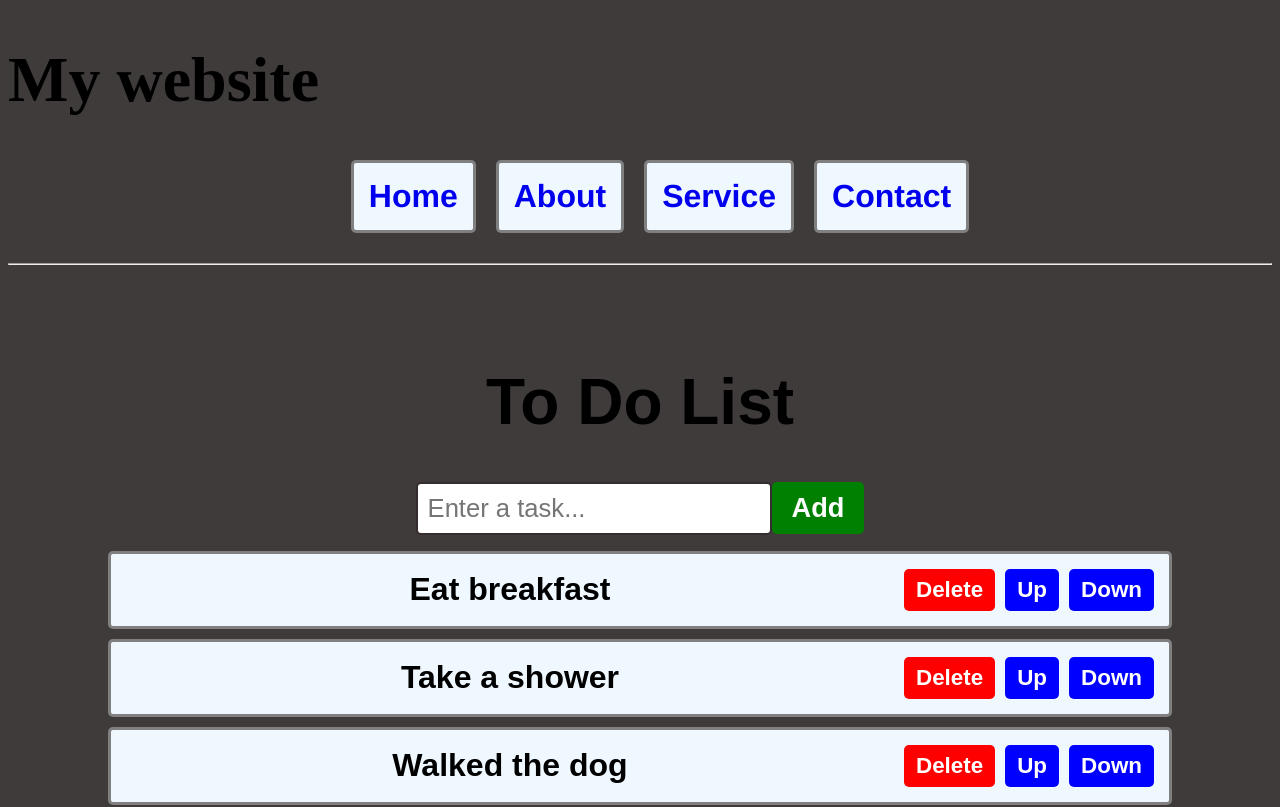
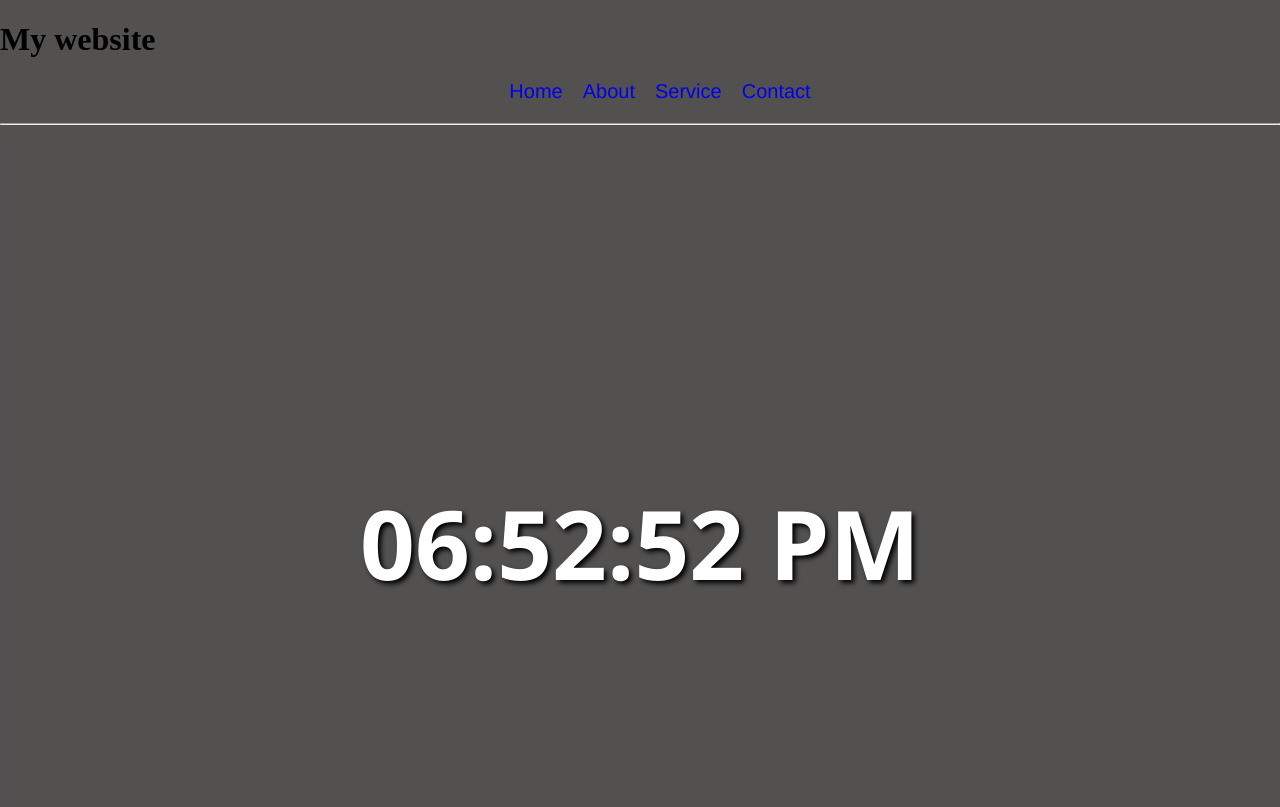
Before and after one commit to szaloczy/Y4O4X0WebTechGyak, a React (Vite) app in the folder webtech1/my-react-app/: page / in a window 1280 px wide. Shown: the top 807 px of the page. Built offline with nearby package versions, Linux system fonts and the light colour scheme.

Commit message:
Digital-clock-component

```diff
--- a/webtech1/my-react-app/src/App.jsx
+++ b/webtech1/my-react-app/src/App.jsx
@@ -1,19 +1,14 @@
-import Footer from './Footer'
-import Header from './Header/Header'
-import ToDoList from './ToDoList';
-
+import Footer from './Footer';
+import Header from './Header/Header';
+import MyComponent6 from './MyComponent6';
+import DigitalClock from './DigitalClock/DigitalClock';
 
 function App() {
-
-  const fruits = [{id:1, name:"orange", caleroies: 95},
-    {id:2, name:"apple", caleroies: 45},
-    {id:3, name:"banan", caleroies: 159},
-];
 
   return(
     <>
     <Header></Header>
-    <ToDoList></ToDoList>
+    <DigitalClock></DigitalClock>
     <Footer></Footer>
     </>
   );
--- /dev/null
+++ b/webtech1/my-react-app/src/DigitalClock/DigitalClock.jsx
@@ -0,0 +1,44 @@
+import react, {useState, useEffect} from 'react';
+
+function DigitalClock(){
+
+    const [time, setTime] = useState(new Date());
+
+    useEffect(() => {
+        const intervalId = setInterval(() => {
+            setTime(new Date());
+        } ,1000);
+
+        return() => {
+            clearInterval(intervalId);
+        }
+    }, []);
+
+    function formatTime(){
+        let hours = time.getHours();
+        let minutes = time.getMinutes();
+        let seconds = time.getSeconds();
+        const meridiem = hours >= 12 ? "PM" : "AM";
+
+        hours = hours % 12 || 12;
+
+        return `${padZero(hours)}:${padZero(minutes)}:${padZero(seconds)} ${meridiem}`;
+    }
+
+    function padZero(number) {
+        return (number < 10 ? "0" : "") + number;
+    }
+
+    return(
+
+        <>
+        <div className="clock-container">
+            <div className='clock'>
+                <span>{formatTime()}</span>
+            </div>
+        </div>
+        </>
+    );
+}
+
+export default DigitalClock
--- /dev/null
+++ b/webtech1/my-react-app/src/MyComponent6.jsx
@@ -0,0 +1,36 @@
+import React, {useState, useEffect} from 'react';
+
+function MyComponent6(){
+
+    const [width, setWidth] = useState(window.innerWidth);
+    const [height, setHeight] = useState(window.innerHeight);
+
+    useEffect(() => {
+        window.addEventListener("resize", handleResize);
+        console.log("Event listener added");
+
+        return() => {
+            window.removeEventListener("resize", handleResize);
+            console.log("Event listener removed");
+
+        }
+    }, []);
+
+    useEffect(() => {
+        document.title = `Size: ${width} x ${height}`;
+    }, [width, height])
+
+    function handleResize(){
+        setWidth(window.innerWidth);
+        setHeight(window.innerHeight);
+    }
+
+    return(
+        <>
+        <p>Window width: {width}px</p>
+        <p>Window height: {height}px</p>
+        </>
+    );
+}
+
+export default MyComponent6
--- a/webtech1/my-react-app/src/index.css
+++ b/webtech1/my-react-app/src/index.css
@@ -1,82 +1,24 @@
 body{
-  background-color: rgb(63, 59, 59);
+    background-color: hsl(0, 2%, 32%);
+    margin: 0;
 }
 
-.to-do-list{
-  font-family: Arial, Helvetica, sans-serif;
-  text-align: center;
-  margin: 100px;
+.clock-container{
+    backdrop-filter: blur(5px);
+    width: 100vw;
+    padding: 10px 0;
 }
 
-h1{
-  font-size: 4rem;
+.clock{
+    color: white;
+    font-size: 6rem;
+    font-weight: bold;
+    font-family: 'Segoe UI', Tahoma, Geneva, Verdana, sans-serif;
+    text-shadow: 3px 3px 5px black;
+    text-align: center;
+
+    display: flex;
+    justify-content: center;
+    min-height: 100vh;
+    align-items: center;
 }
-
-button{
-  font-size: 1.7rem;
-  font-weight: bold;
-  padding: 10px 20px;
-  color: white;
-  border-radius: 5px;
-  border: none;
-  cursor: pointer;
-  transition: background-color 0.5s ease;
-}
-
-.add-button{
-  background-color: green;
-}
-
-.add-button:hover{
-  background-color: rgb(103, 179, 103);
-}
-
-.delete-button{
-  background-color: red;
-}
-
-.delete-button:hover{
-  background-color: rgb(185, 100, 100);
-}
-
-.move-button{
-  background-color: blue;
-}
-
-
-.move-button:hover{
-  background-color: rgb(110, 110, 191);
-}
-
-input[type="text"] {
-  font-size: 1.6rem;
-  padding: 10px;
-  border: 2px solid rgb(53, 45, 45);
-  border-radius: 5px;
-  color: rgb(40, 37, 37);
-}
-
-ol{
-  padding: 0;
-}
-li{
-  font-size: 2rem;
-  font-weight: bold;
-  padding: 15px;
-  background-color: aliceblue;
-  margin-bottom: 10px;
-  border: 3px solid gray;
-  border-radius: 5px;
-  display: flex;
-  align-items: center;
-}
-
-.text{
-  flex:1;
-}
-
-.delete-button, .move-button{
-  padding: 8px 12px;
-  font-size: 1.4rem;
-  margin-left: 10px;
-}
```
Also changed, not shown: webtech1/my-react-app/src/MyComponent5.jsx (added, +33 -0 lines), webtech1/my-react-app/src/DigitalClock/DigitalClock.module.css.jsx (added).
